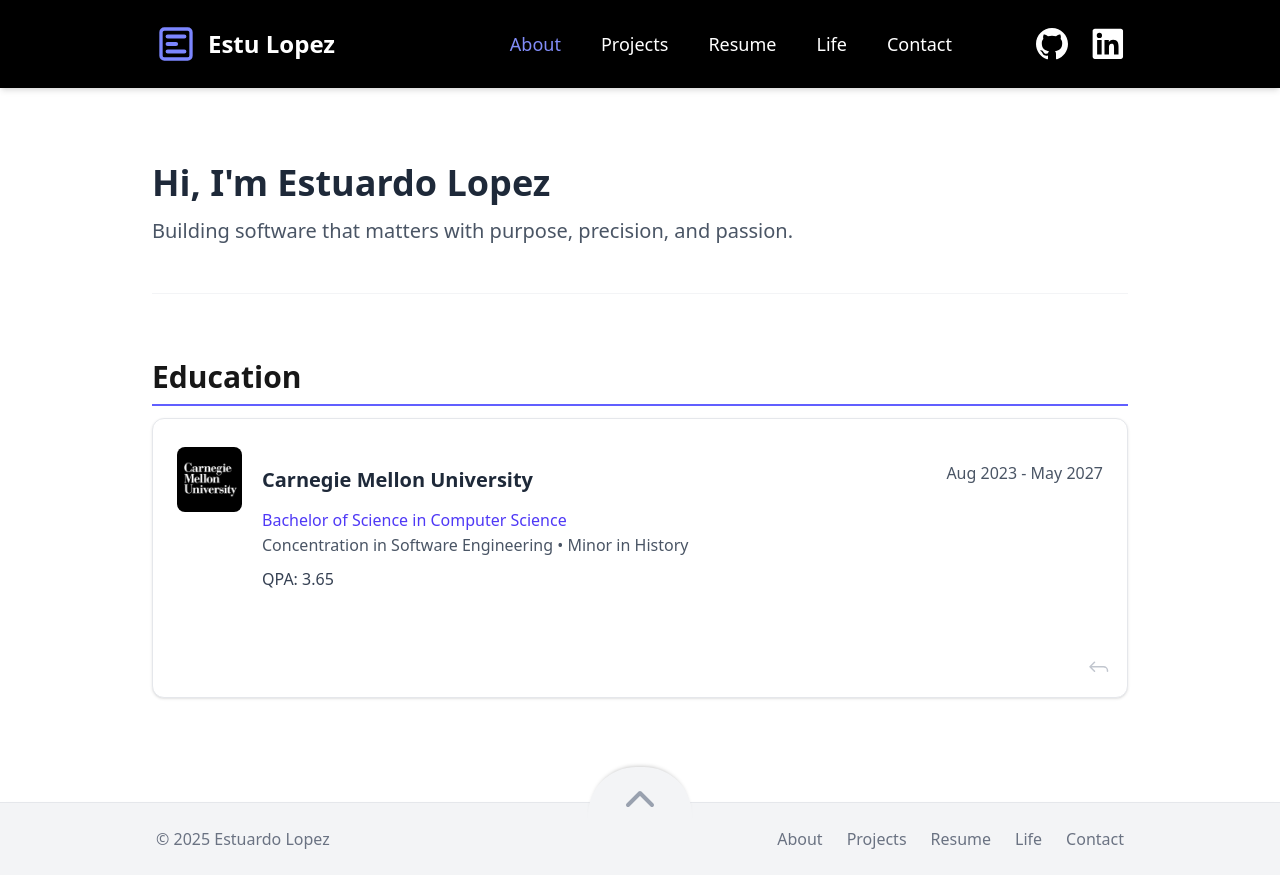
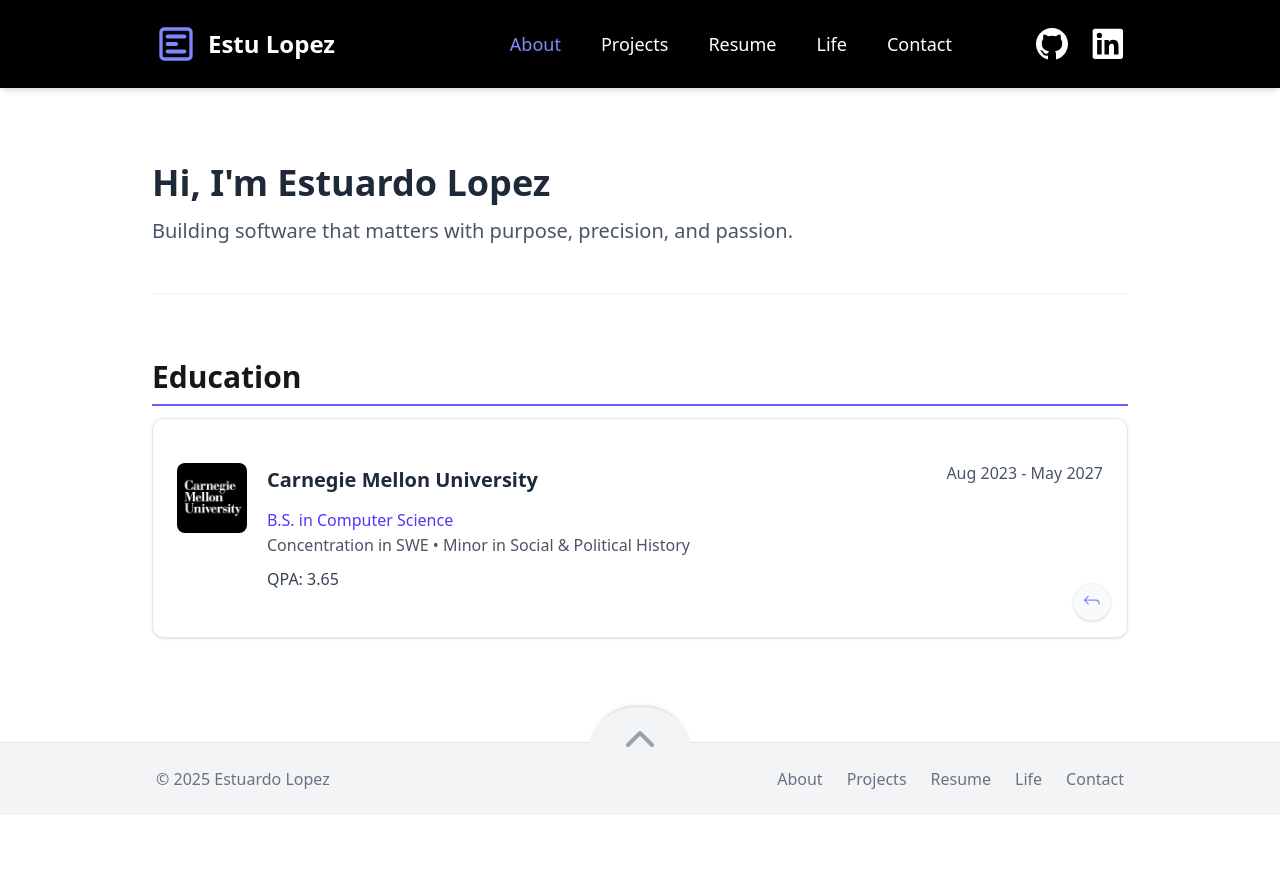
Before and after one commit to estulpz202/personal-website, a Next.js app: page /about in a window 1280 px wide. After the commit the page ends 815 px from the top, so only its background shows below. Built offline with nearby package versions, Linux system fonts and the light colour scheme.

Commit message:
Add abbreviation for SWE in home page. Enhance education card in about page.

```diff
--- a/src/components/about/EducationSection.tsx
+++ b/src/components/about/EducationSection.tsx
@@ -8,13 +8,12 @@ import Image from 'next/image';
  * List of notable courses
  */
 const courses = [
+  'Principles of Software Construction',
+  'Introduction to Computer Systems',
+  'Principles of Imperative Computation',
   'Great Ideas in Theoretical CS',
-  'Introduction to Computer Systems',
   'Principles of Functional Programming',
-  'Principles of Imperative Computation',
-  'Principles of Software Construction',
   'Mathematical Foundations for CS',
-  'Probability Theory for CS',
 ];
 
 /**
@@ -32,7 +31,7 @@ export default function EducationSection() {
     <section className="py-10 fade-in-up">
       <SectionHeader title="Education" />
 
-      <div className="relative h-[280px] perspective">
+      <div className="relative h-[220px] perspective">
         {/* Card Container */}
         <div
           className={`absolute w-full h-full transform-style-3d transition-transform duration-700 ${
@@ -41,16 +40,16 @@ export default function EducationSection() {
         >
           {/* Front Side */}
           <div
-            className="absolute w-full h-full bg-white rounded-xl shadow-sm border border-gray-200 p-6 backface-hidden cursor-pointer"
+            className="absolute w-full h-full bg-white rounded-xl shadow-sm border border-gray-200 p-6 backface-hidden cursor-pointer hover:border-indigo-200 transition-colors"
             onClick={() => setIsFlipped(true)}
           >
             <div className="flex items-start">
-              <div className="flex-shrink-0 mt-1">
+              <div className="flex-shrink-0 mt-5">
                 <Image
                   src="/cmu_logo.jpg"
                   alt="Carnegie Mellon University Logo"
-                  width={65}
-                  height={65}
+                  width={70}
+                  height={70}
                   className="rounded-lg"
                 />
               </div>
@@ -59,23 +58,21 @@ export default function EducationSection() {
                   <h3 className="text-xl font-semibold text-gray-800">
                     Carnegie Mellon University
                   </h3>
-                  <span className="text-gray-600 text-base font-medium">Aug 2023 - May 2027</span>
+                  <span className="text-gray-600 text-base font-normal">Aug 2023 - May 2027</span>
                 </div>
-                <p className="text-indigo-600 font-medium mt-1">
-                  Bachelor of Science in Computer Science
-                </p>
+                <p className="text-indigo-600 font-medium mt-1">B.S. in Computer Science</p>
                 <p className="text-gray-600">
-                  Concentration in Software Engineering • Minor in History
+                  Concentration in SWE • Minor in Social & Political History
                 </p>
                 <p className="text-gray-700 mt-2">QPA: 3.65</p>
               </div>
             </div>
 
-            {/* Subtle flip indicator */}
-            <div className="absolute bottom-4 right-4 text-gray-400 opacity-60">
+            {/* Flip indicator */}
+            <div className="absolute bottom-4 right-4 text-indigo-400 bg-gray-50 rounded-full p-2 shadow-sm border border-gray-100 hover:bg-indigo-50 transition-colors">
               <svg
-                width="24"
-                height="24"
+                width="20"
+                height="20"
                 viewBox="0 0 24 24"
                 fill="none"
                 xmlns="http://www.w3.org/2000/svg"
@@ -93,17 +90,16 @@ export default function EducationSection() {
 
           {/* Back Side */}
           <div
-            className="absolute w-full h-full bg-white rounded-xl shadow-sm border border-gray-200 p-6 backface-hidden rotate-y-180 cursor-pointer"
+            className="absolute w-full h-full bg-white rounded-xl shadow-sm border border-gray-200 p-6 backface-hidden rotate-y-180 cursor-pointer hover:border-indigo-200 transition-colors"
             onClick={() => setIsFlipped(false)}
           >
-            <div className="flex flex-col h-full justify-between">
-              <div className="grid grid-cols-2 gap-4 h-full">
-                {/* Activities Column */}
-                <div className="border-r border-gray-100 pr-4">
+            <div className="flex h-full">
+              {/* Campus Involvement */}
+              <div className="w-2/5 border-r border-gray-100 pr-4">
                 <h4 className="font-medium text-gray-800 mb-3 text-sm uppercase tracking-wider">
                   Campus Involvement
                 </h4>
-                  <ul className="space-y-2">
+                <ul className="space-y-3">
                   {activities.map((activity) => (
                     <li key={activity} className="flex items-start">
                       <span className="text-indigo-500 mr-2">•</span>
@@ -113,12 +109,12 @@ export default function EducationSection() {
                 </ul>
               </div>
 
-                {/* Coursework Column */}
-                <div>
+              {/* Coursework */}
+              <div className="w-3/5 pl-6">
                 <h4 className="font-medium text-gray-800 mb-3 text-sm uppercase tracking-wider">
                   Coursework
                 </h4>
-                  <div className="flex flex-wrap gap-1.5">
+                <div className="flex flex-wrap gap-2">
                   {courses.map((course) => (
                     <span
                       key={course}
@@ -131,11 +127,11 @@ export default function EducationSection() {
               </div>
             </div>
 
-              {/* Subtle back indicator */}
-              <div className="absolute bottom-4 right-4 text-gray-400 opacity-60">
+            {/* Back indicator */}
+            <div className="absolute bottom-4 right-4 text-indigo-400 bg-gray-50 rounded-full p-2 shadow-sm border border-gray-100 hover:bg-indigo-50 transition-colors">
               <svg
-                  width="24"
-                  height="24"
+                width="20"
+                height="20"
                 viewBox="0 0 24 24"
                 fill="none"
                 xmlns="http://www.w3.org/2000/svg"
@@ -148,7 +144,6 @@ export default function EducationSection() {
                   strokeLinejoin="round"
                 />
               </svg>
-              </div>
             </div>
           </div>
         </div>
--- a/src/components/home/HeroSection.tsx
+++ b/src/components/home/HeroSection.tsx
@@ -22,9 +22,7 @@ export default function HeroSection() {
               <p className="text-lg text-gray-700">
                 Computer Science @ <span className="font-semibold">Carnegie Mellon University</span>
               </p>
-              <p className="text-gray-600">
-                Software Engineering Concentration • History Minor • 2027
-              </p>
+              <p className="text-gray-600">SWE Concentration • History Minor • 2027</p>
             </div>
             <div className="flex-shrink-0 ml-4">
               <Image
```
Lines whose indentation alone changed are shown as unchanged.
